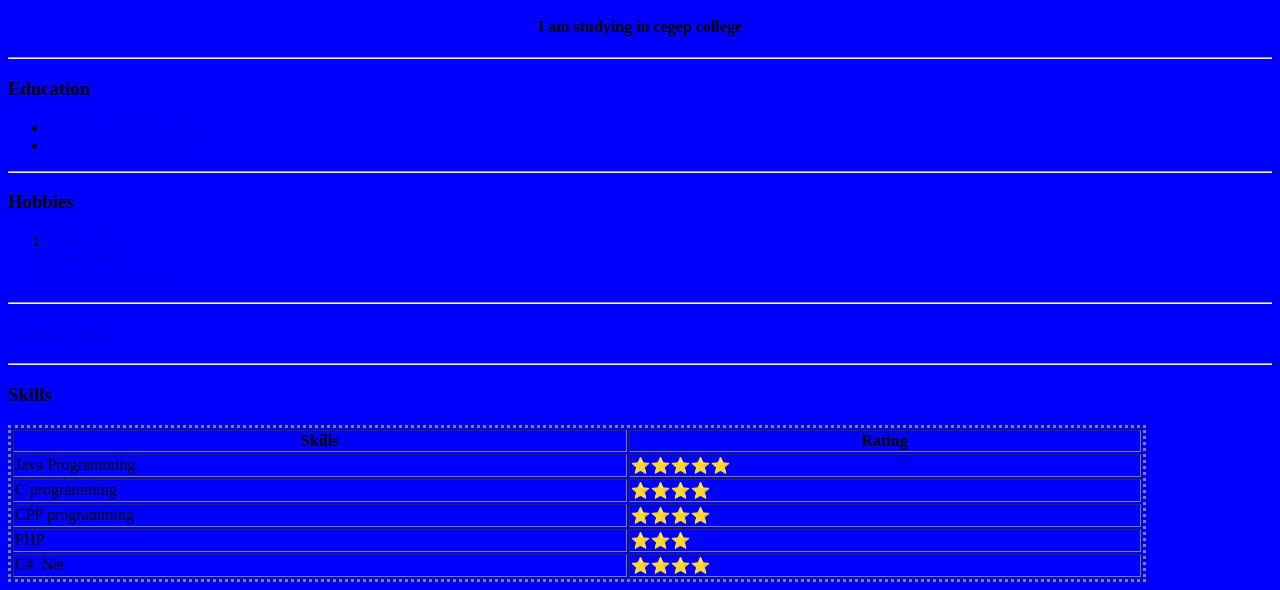
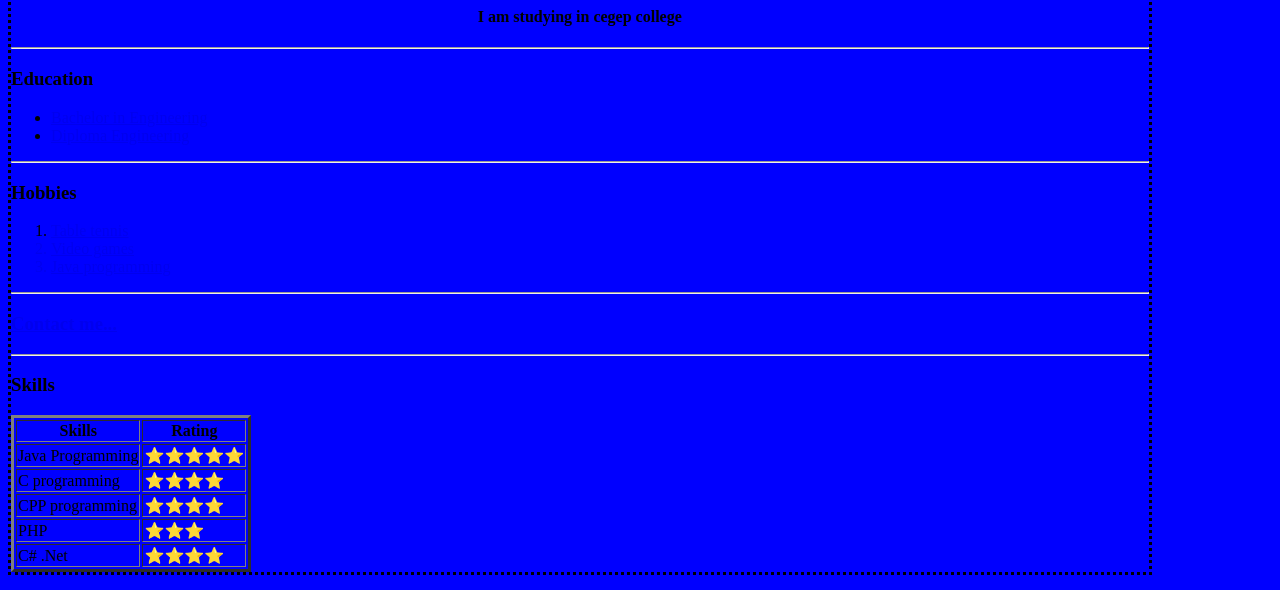
Before and after one commit to MeetPandya007/Resume, a plain HTML site: page index.html in a window 1280 px wide. Shown: the part 228-818 px from the top of the page. Drawn offline with Linux system fonts and the light colour scheme.

Commit message:
Update index.html

```diff
--- a/index.html
+++ b/index.html
@@ -3,7 +3,7 @@
 <head>
 <title>Meet Pandya</title>
 	<style>
-		table{
+		div{
 			border-style:dotted;
 			width:90%;
 			margin-left:0;
```
